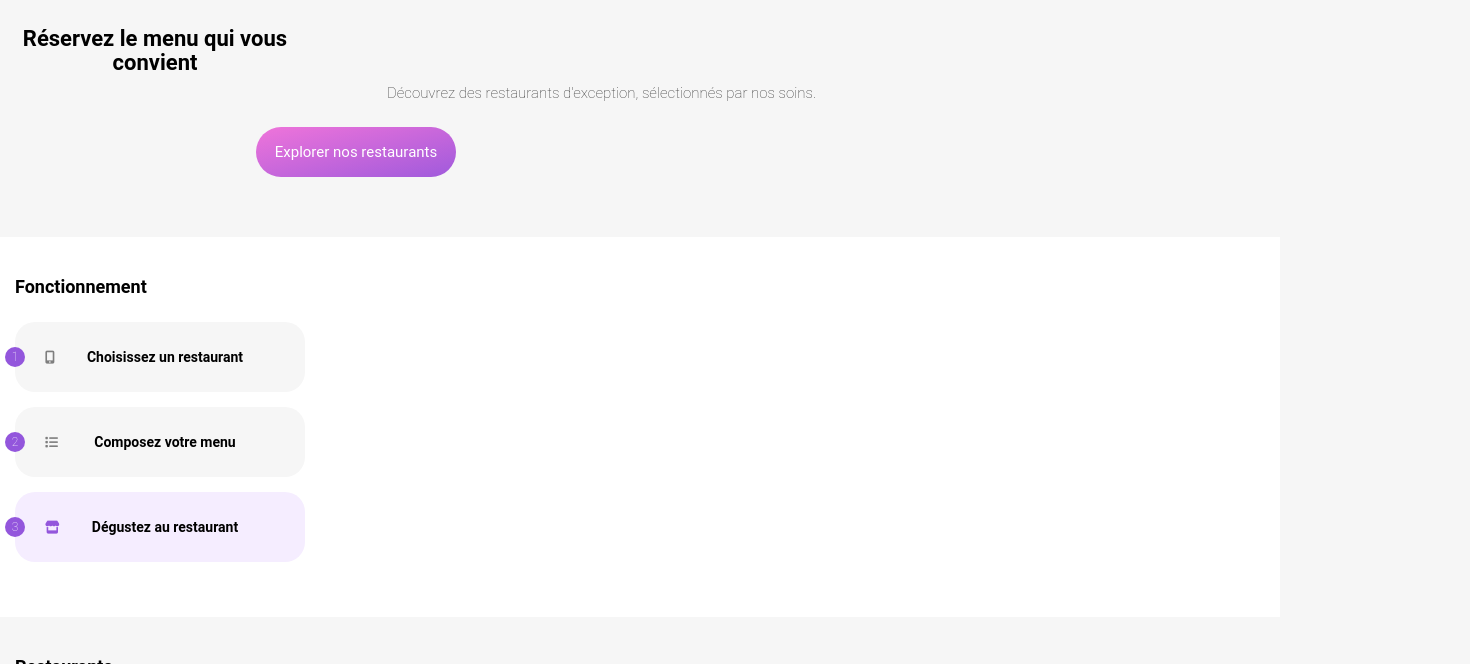
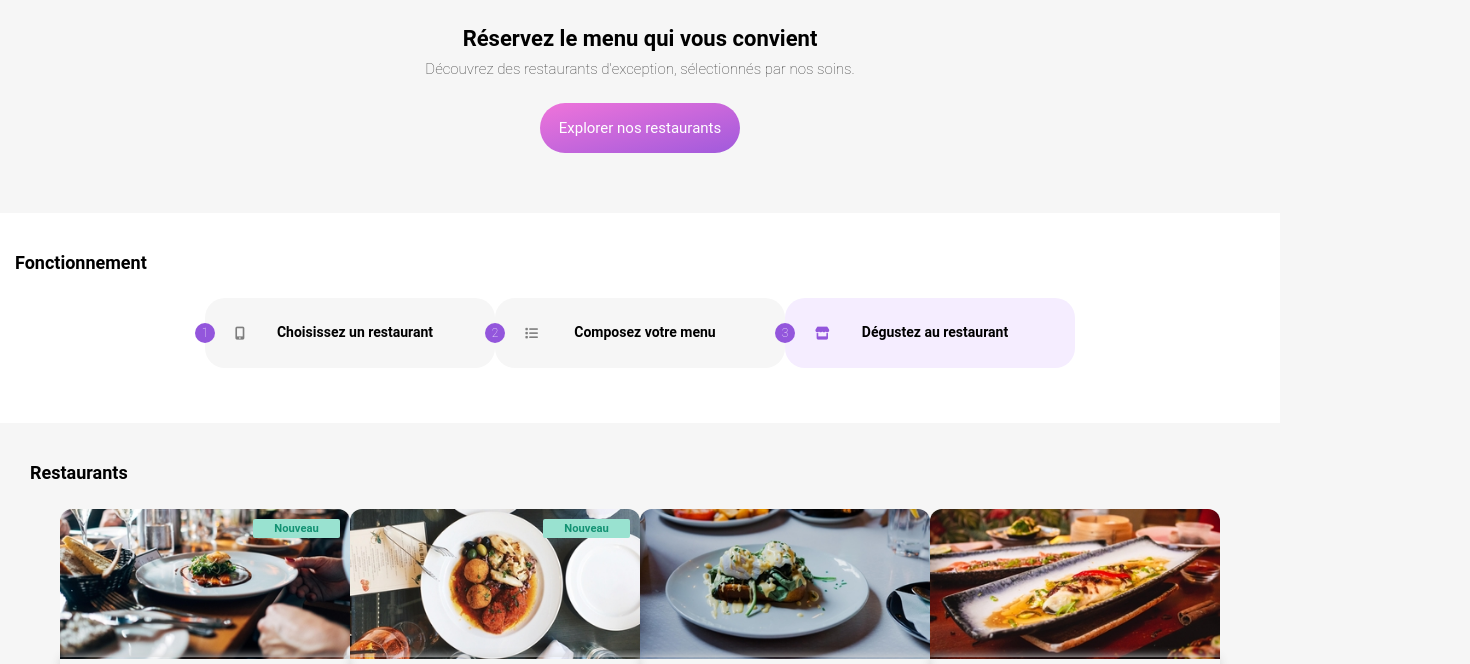
Before and after one commit to LARTISTJO/JohanIrenee_3_25032021, a website: page index.html in a window 1280 px wide. Shown: the part 113-777 px from the top of the page, 1470 px wide, since content can reach past the window. Drawn offline with Linux system fonts and the light colour scheme; a web font is replaced by a local one.

Commit message:
modif session

```diff
--- a/index.html
+++ b/index.html
@@ -11,7 +11,7 @@
 <link href="https://fonts.googleapis.com/css2?family=Shrikhand&display=swap" rel="stylesheet">
 </head>
 <body>
-    <div id="bloc_page">
+    <div id="bloc-page">
         <header class="header" >
             <img src="images/logo/ohmyfood.svg" alt="logo ohmyfood">
         </header>
--- a/sass/base/_base.scss
+++ b/sass/base/_base.scss
@@ -16,4 +16,5 @@ body
 #bloc-page
 {
     max-width: 1440px;
+    margin: auto;
 }
--- a/sass/components/_buttons.scss
+++ b/sass/components/_buttons.scss
@@ -1,3 +1,10 @@
+button
+{
+    width: 190px;
+    margin-bottom: 60px;
+    margin-left: 20%;
+}
+
 button, #explorer
 {
     border: 0;
@@ -6,12 +13,5 @@ button, #explorer
     width: 200px;
     height: 50px;
     margin-top: 25px;
+    margin-left: 0%;
 }
-
-
-button
-{
-    width: 190px;
-    margin-bottom: 60px;
-    margin-left: 20%;
-}
--- a/sass/main.scss
+++ b/sass/main.scss
@@ -10,40 +10,52 @@
 @import "./layout/footer";
 
 
-#reserver{
+#reserver
+{
     display: flex;
-    flex-direction: column;
+    flex-wrap: wrap;
+    justify-content: center;
     text-align: center;
 }
 
 #grey
 {
-    width: 94%;
+    width: 92%;
     padding-top: 10px;
 }
 
 h1
 {
-    width: 270px;
-    margin: 30px 0px 0px 20px ;
+    width: 84%;
+    margin-top: 30px;
 }
 
 h2
 {
     padding-top : 35px;
+    padding-left: 15px;
     margin-bottom: 20px;
 }
+
+main
+{
+    display: flex;
+    flex-wrap: wrap;
+}
+
 #fonctionnement
 {
+    display: flex;
+    flex-wrap: wrap;
     padding-bottom: 40px;
-    padding-left: 15px;
     background-color: white;
 }
 
 #cartouches
 {
     display: flex;
-    flex-direction: column;
+    flex-wrap: wrap;
+    justify-content: center;
 }
 
 .cartouche
@@ -109,14 +121,17 @@ h2
     padding: 0px 15px;
 }
 
-liste-restaurants
+#liste-restaurants
 {
     display: flex;
     flex-wrap: wrap;
+    justify-content: center;
 }
+
 a
 {
     text-decoration: none;
+    width: 290px;
 }
 
 figure
@@ -180,8 +195,7 @@ figcaption
 {
     display: flex;
     flex-wrap: wrap;
-    margin-left: auto;
-    margin-right: auto;
+    justify-content: center;
     width: 320px;
     background-color: #f6f6f6;
 }
@@ -211,11 +225,16 @@ figcaption
 #entrees, #plats, #desserts
 {
     display: flex;
-    flex-direction: column;
+    flex-wrap: wrap;
+    width: 320px;
+
+}
+
+.rectangles
+{
+    display: flex;
     flex-wrap: wrap;
     justify-content: center;
-    width: 320px;
-    margin-left: 12px;
 }
 
 .menu
@@ -223,7 +242,8 @@ figcaption
     border-bottom: #99e2d0 solid 3px;
     width: 32px;
     margin-bottom: 10px;
-    margin-left: 5px;
+    margin-left: 15px;
+    padding-left: 0px;
 }
 
 .rectangle
```
Also changed, not shown: A-la-francaise.html (+7 -4 lines), public/css/style.css, 1 other file.
